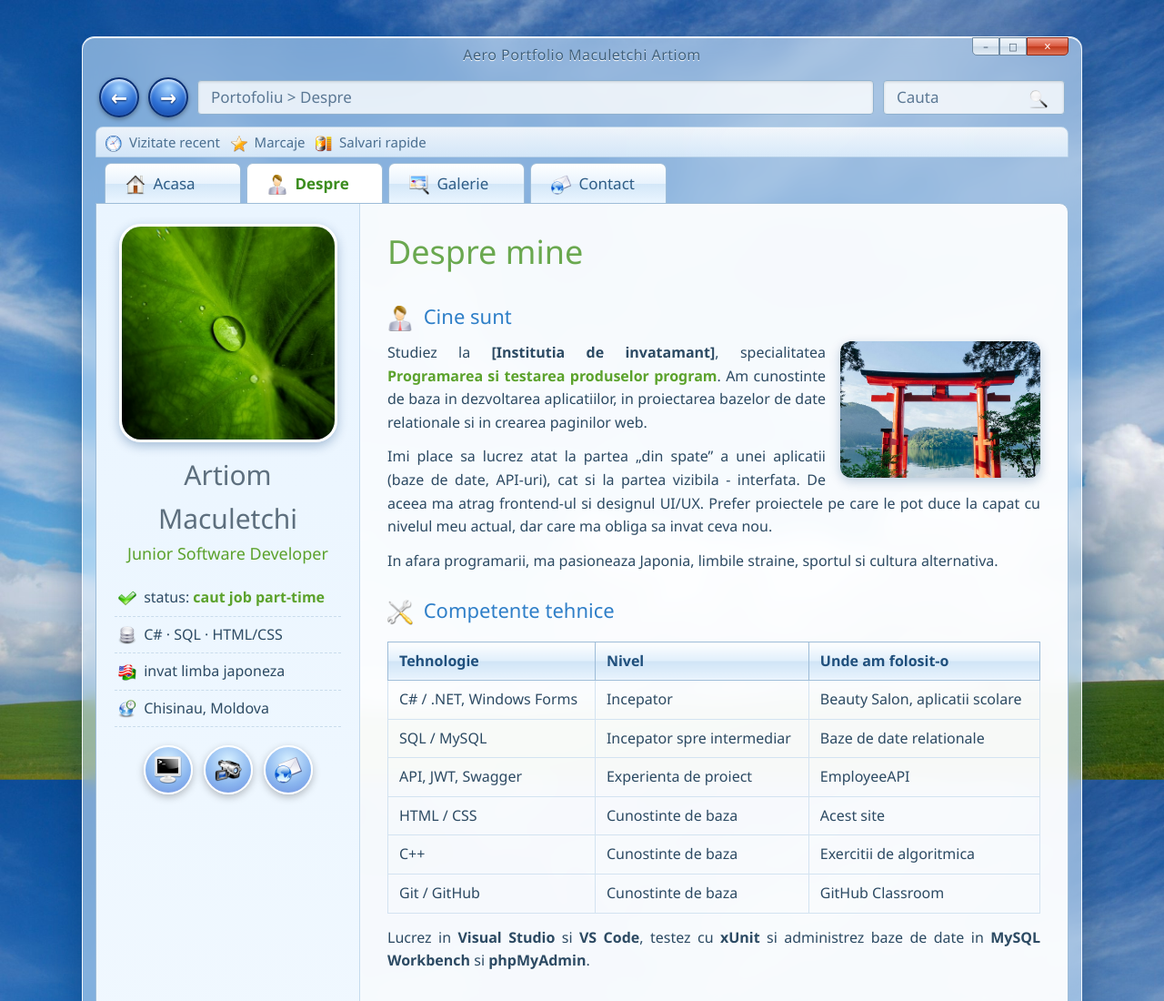
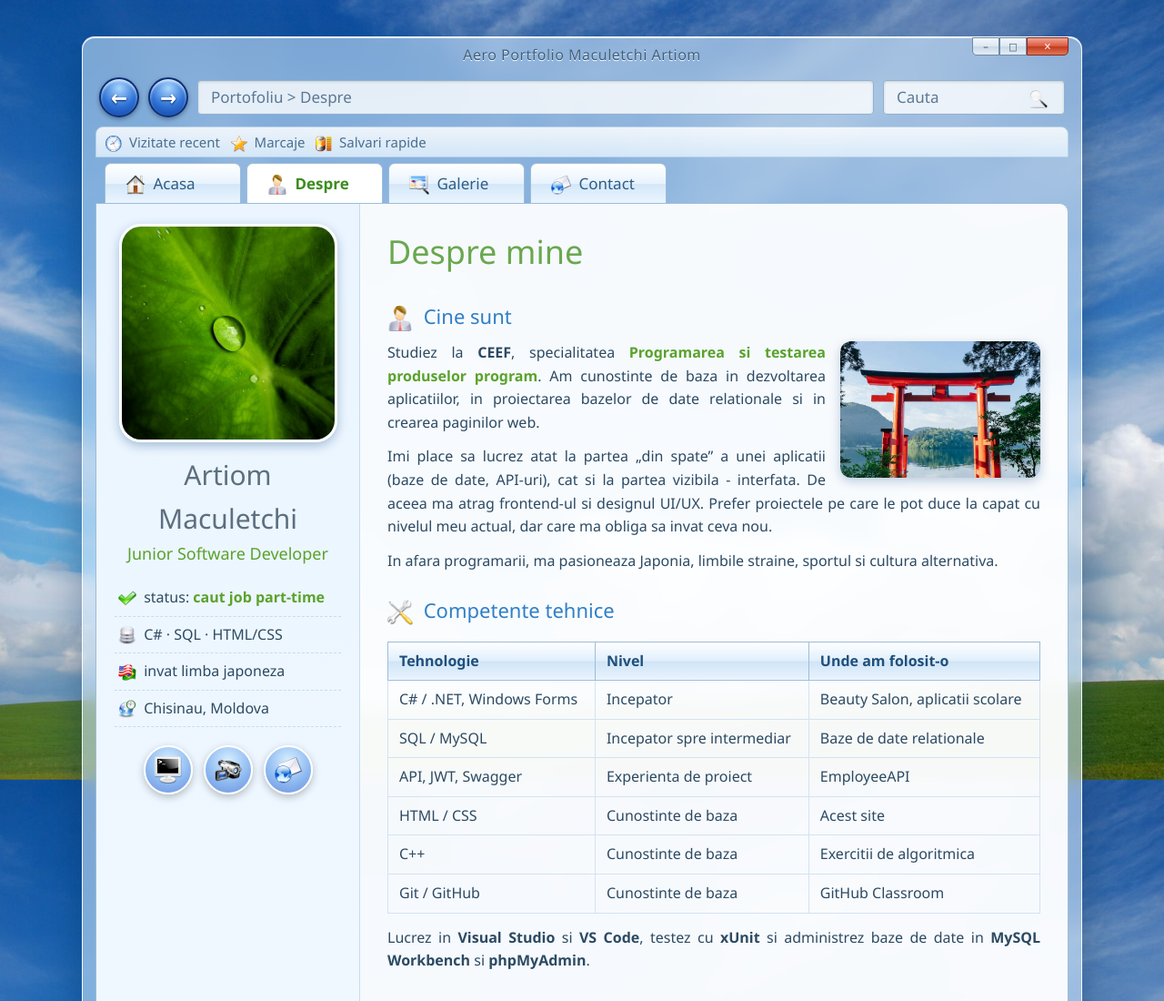
Before and after one commit to macartiom49-design/BussinessArtiomCard.github.io, a plain HTML site: page despre.html in a window 1280 px wide. Shown: the top 1100 px of the page at 91% size. Drawn offline with Linux system fonts and the light colour scheme.

Commit message:
am scimbat mai mult text

```diff
--- a/despre.html
+++ b/despre.html
@@ -68,7 +68,7 @@
           <h3><img class="ico" src="images/icons/kuser.png" alt=""> Cine sunt</h3>
           <img class="side-img" src="images/japan.jpg" alt="Muntele, soarele si o poarta torii">
           <p>
-            Studiez la <strong>[Institutia de invatamant]</strong>, specialitatea
+            Studiez la <strong>CEEF</strong>, specialitatea
             <span class="hl">Programarea si testarea produselor program</span>. Am cunostinte de baza in dezvoltarea
             aplicatiilor, in proiectarea bazelor de date relationale si in crearea paginilor web.
           </p>
```
